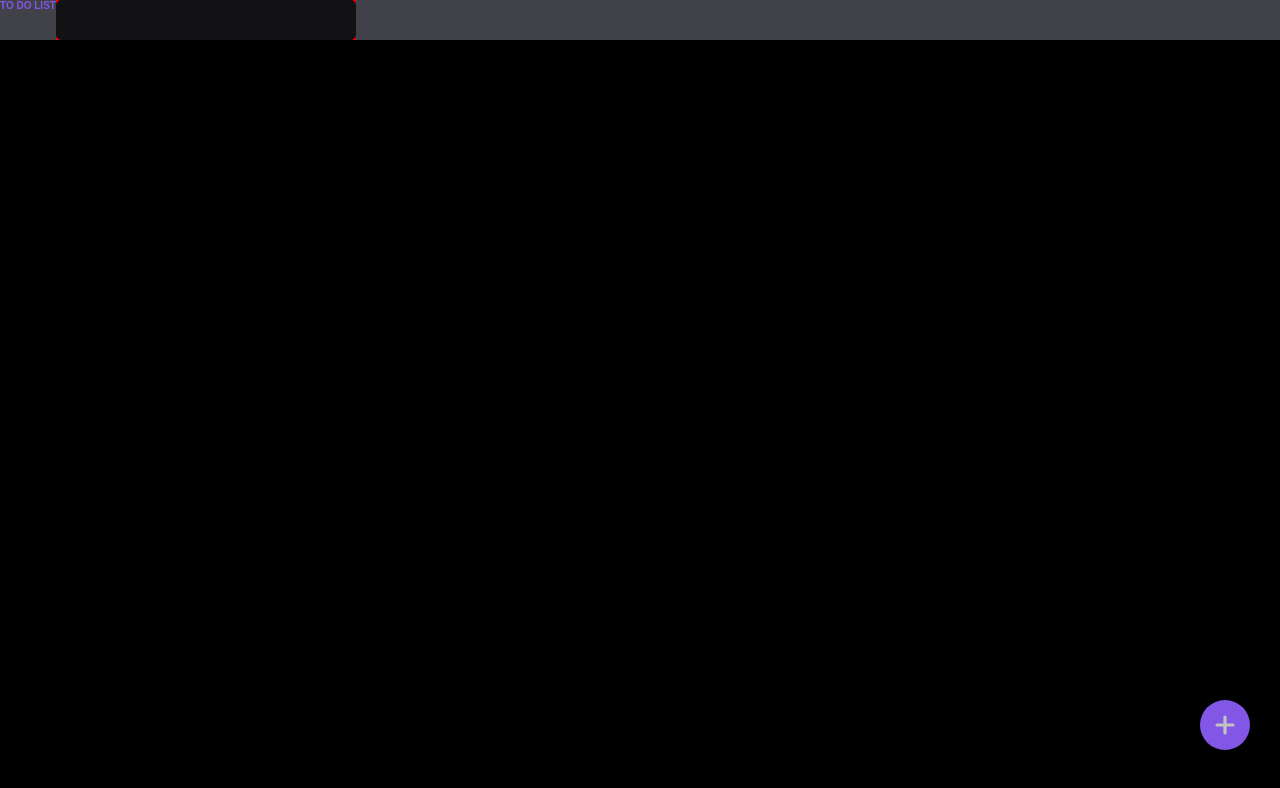
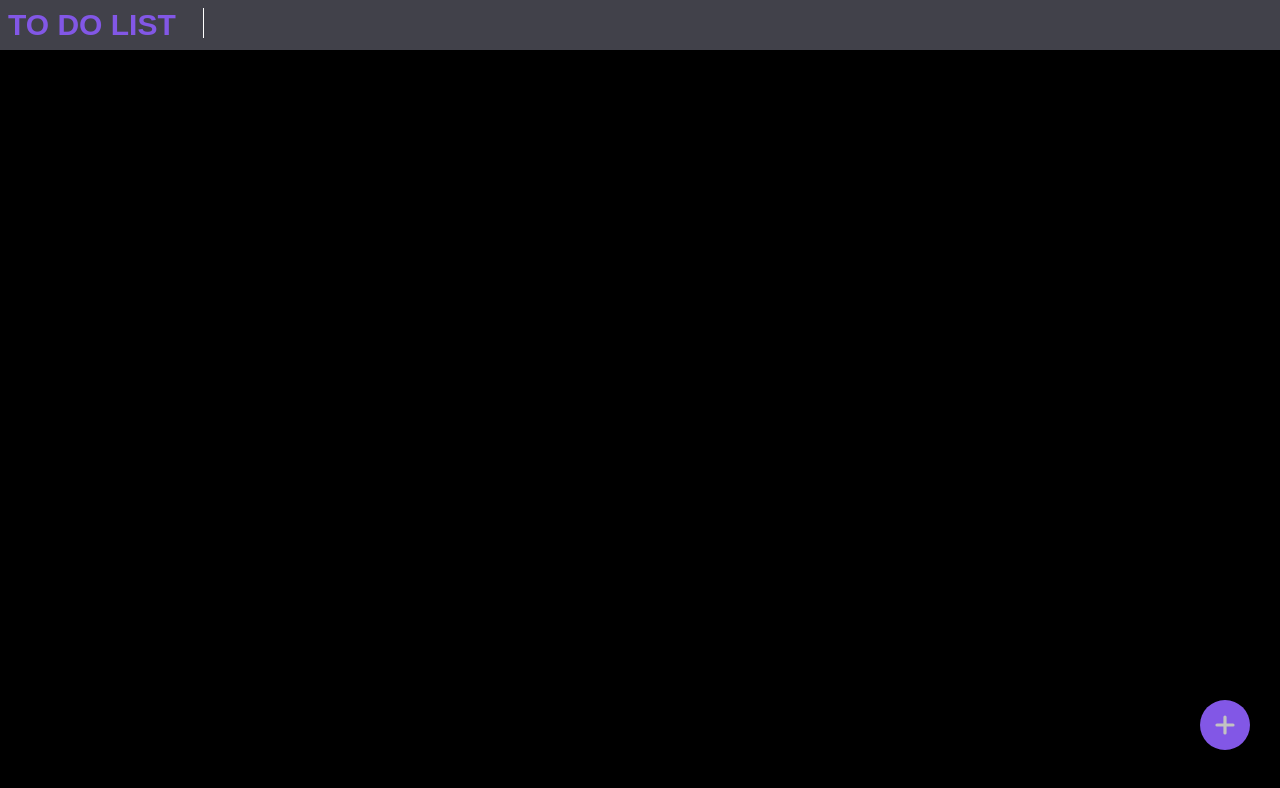
Before and after one commit to kauadeoliveira/crud-ts, a React (Vite) app: page / in a window 1280 px wide. Shown: the top 788 px of the page. Built offline with nearby package versions, Linux system fonts and the light colour scheme.

Commit message:
refactor: change the dark theme

```diff
--- a/src/assets/theme/dark.ts
+++ b/src/assets/theme/dark.ts
@@ -2,7 +2,6 @@ export default {
     title: 'dark',
 
     palette: {
-        colors: {
         primary: {
             light: '#a883ff',
             main: '#8257e6',
@@ -29,7 +28,6 @@ export default {
                 main: '#ffd920',
                 light: '#fff597',
             }
-            }
         },
         text: {
             primary: '#fff',
--- a/src/assets/theme/styled.d.ts
+++ b/src/assets/theme/styled.d.ts
@@ -6,7 +6,6 @@ declare module 'styled-components' {
         title: string;
 
         palette: {
-            colors: {
             primary: {
                 light: string;
                 main: string;
@@ -33,7 +32,6 @@ declare module 'styled-components' {
                     main: string;
                     light:string
                 }
-                }
             },
             text: {
                 primary: string;
--- a/src/components/Button/style.ts
+++ b/src/components/Button/style.ts
@@ -15,9 +15,8 @@ export const MyButton = styled.div<MyButton>`
 
     /* Button State */
     cursor: ${({disabled}) => disabled ? 'not-allowed' : 'pointer'};
-    background-color: ${({ theme, disabled }) => disabled ? theme.palette.colors.background.light : theme.palette.colors.primary.main};
+    background-color: ${({ theme, disabled }) => disabled ? theme.palette.background.light : theme.palette.primary.main};
     color: ${({ theme, disabled }) => disabled ? theme.palette.text.disabled : '#fff'};
-    /* color: ${({ theme }) => theme.palette.colors.background.dark}; */
 
 
 
@@ -64,6 +63,6 @@ export const MyButton = styled.div<MyButton>`
 
 
     &:hover{
-        background-color: ${({ theme, disabled }) => disabled ? 'none' : theme.palette.colors.primary.light};
+        background-color: ${({ theme, disabled }) => disabled ? 'none' : theme.palette.primary.light};
     }
 `
--- a/src/components/Header/index.tsx
+++ b/src/components/Header/index.tsx
@@ -1,13 +1,14 @@
 import Input from "../Input";
-import { HeaderContainer, Logo, SearchBar } from "./style";
+import SearchBar from "../SearchBar";
+import { HeaderContainer, Logo } from "./style";
 
 export default function Header() {
     return(
         <HeaderContainer>
-            <Logo>TO DO LIST</Logo>
-            <SearchBar>
-                <Input type="text"/>
-            </SearchBar>
+            <Logo>
+                <h1>TO DO LIST</h1>
+            </Logo>
+            <SearchBar />
         </HeaderContainer>
     )
 }
--- a/src/components/Header/style.ts
+++ b/src/components/Header/style.ts
@@ -2,16 +2,13 @@ import styled from "styled-components";
 
 export const HeaderContainer = styled.div`
     display: flex;
+    padding: 8px;
     width: 100%;
-    background-color: ${({ theme }) => theme.palette.colors.background.light};
+    background-color: ${({ theme }) => theme.palette.background.light};
+    font-size: 1.5em;
 `
 
 export const Logo = styled.div`
-    color: ${({ theme }) => theme.palette.colors.primary.main};
+    color: ${({ theme }) => theme.palette.primary.main};
     font-weight: bold;
 `
-
-export const SearchBar = styled.div`
-    background-color: red;
-
-`
--- a/src/components/Input/style.ts
+++ b/src/components/Input/style.ts
@@ -16,7 +16,7 @@ export const InputWrapper = styled.div<InputWrapper>`
     gap: 3px;
     .error-message{
         display: ${({ error }) => error ? 'inline-block' : 'none'};
-        color: ${({ theme }) => theme.palette.colors.priorities.high.main};
+        color: ${({ theme }) => theme.palette.priorities.high.main};
         margin-left: 3px;
     }
 
@@ -33,7 +33,7 @@ export const MyInput = styled.input<MyInputProps>`
     outline: none;
     border-radius: ${({ theme }) => theme.dimensions.input.borderRadius};
     padding: ${({ theme }) => theme.dimensions.input.padding};
-    background-color: ${({ theme }) => theme.palette.colors.background.dark};
+    background-color: ${({ theme }) => theme.palette.background.dark};
     color: #fff;
     border: ${({ theme }) => theme.dimensions.input.border};
 
@@ -77,7 +77,7 @@ export const MyInput = styled.input<MyInputProps>`
     }
 
     &:focus{
-        border-color: ${({ theme }) => theme.palette.colors.primary.main};
+        border-color: ${({ theme }) => theme.palette.primary.main};
 
         &[type="date"]::-webkit-calendar-picker-indicator{
             background-image: url(${({ icon }) => icon[1]});
--- a/src/components/Modal/style.ts
+++ b/src/components/Modal/style.ts
@@ -24,14 +24,14 @@ export const ModalContainer = styled.div`
     display: flex;
     justify-content: center;
     flex-wrap: wrap;
-    background-color: ${({ theme }) => theme.palette.colors.background.main};
+    background-color: ${({ theme }) => theme.palette.background.main};
     border-radius: 8px;
 `
 export const ModalHead = styled.div`
     width: 100%;
     display: flex;
     justify-content: space-between;
-    border-bottom: 1px solid ${({ theme }) => theme.palette.colors.background.light};
+    border-bottom: 1px solid ${({ theme }) => theme.palette.background.light};
     padding: 15px;
 
 
@@ -95,39 +95,39 @@ export const ModalPriorityTask = styled.div`
     }
 
     .high{
-        background-color: ${({ theme }) => theme.palette.colors.priorities.high.light};
-        color: ${({ theme }) => theme.palette.colors.priorities.high.dark};
+        background-color: ${({ theme }) => theme.palette.priorities.high.light};
+        color: ${({ theme }) => theme.palette.priorities.high.dark};
         &:hover{
-            background-color: ${({ theme }) => theme.palette.colors.priorities.high.main};
+            background-color: ${({ theme }) => theme.palette.priorities.high.main};
         }
     }
     .middle{
-        background-color: ${({ theme }) => theme.palette.colors.priorities.middle.light};
-        color: ${({ theme }) => theme.palette.colors.priorities.middle.dark};
+        background-color: ${({ theme }) => theme.palette.priorities.middle.light};
+        color: ${({ theme }) => theme.palette.priorities.middle.dark};
         &:hover{
-            background-color: ${({ theme }) => theme.palette.colors.priorities.middle.main};
+            background-color: ${({ theme }) => theme.palette.priorities.middle.main};
         }
     }
     .low{
-        background-color: ${({ theme }) => theme.palette.colors.priorities.low.light};
-        color: ${({ theme }) => theme.palette.colors.priorities.low.dark};
+        background-color: ${({ theme }) => theme.palette.priorities.low.light};
+        color: ${({ theme }) => theme.palette.priorities.low.dark};
         &:hover{
-            background-color: ${({ theme }) => theme.palette.colors.priorities.low.main};
+            background-color: ${({ theme }) => theme.palette.priorities.low.main};
         }
     }
 
 
     /* Checked Priority */
     #high:checked ~ .high{
-        background-color: ${({ theme }) => theme.palette.colors.priorities.high.main};
+        background-color: ${({ theme }) => theme.palette.priorities.high.main};
     }
 
     #middle:checked ~ .middle{
-        background-color: ${({ theme }) => theme.palette.colors.priorities.middle.main};
+        background-color: ${({ theme }) => theme.palette.priorities.middle.main};
     }
 
     #low:checked ~ .low{
-        background-color: ${({ theme }) => theme.palette.colors.priorities.low.main};
+        background-color: ${({ theme }) => theme.palette.priorities.low.main};
     }
 
 `
--- a/src/components/NewTaskButton/style.ts
+++ b/src/components/NewTaskButton/style.ts
@@ -5,7 +5,7 @@ interface FloatingButtonStyleProps {
     icon?: string
 }
 export const FloatingButton = styled.div<FloatingButtonStyleProps>`
-    background-color: ${({ theme }) => theme.palette.colors.primary.main};
+    background-color: ${({ theme }) => theme.palette.primary.main};
     background-image: url(${({ icon }) => icon});
     background-repeat: no-repeat;
     background-position: center;
@@ -22,6 +22,6 @@ export const FloatingButton = styled.div<FloatingButtonStyleProps>`
     transition: all 0.3s 0s ease;
 
     &:hover{
-        background-color: ${({ theme }) => theme.palette.colors.primary.light};
+        background-color: ${({ theme }) => theme.palette.primary.light};
     }
 `
--- /dev/null
+++ b/src/components/SearchBar/index.tsx
@@ -0,0 +1,10 @@
+import { SearchContainer, SearchIcon, SearchInput } from "./style";
+
+export default function SearchBar() {
+    return(
+        <SearchContainer>
+            <SearchIcon />
+            <SearchInput type="search" />
+        </SearchContainer>
+    )
+}
--- /dev/null
+++ b/src/components/SearchBar/style.ts
@@ -0,0 +1,23 @@
+import styled from "styled-components";
+
+export const SearchContainer = styled.div`
+    width: 300px;
+    height: 30px;
+    /* background-color: ${({ theme }) => theme}; */
+    display: flex;
+`
+
+export const SearchIcon = styled.div`
+    height: 30px;
+    width: 30px;
+    border-right: 1px solid white;
+    padding: ${({ theme }) => theme.dimensions.input.padding};
+
+`
+
+export const SearchInput = styled.input`
+    width: 100%;
+    outline: none;
+    border: none;
+    background-color: transparent;
+`
--- a/src/components/Task/style.ts
+++ b/src/components/Task/style.ts
@@ -66,7 +66,7 @@ export const CheckTask = styled.div<CheckTaskStyleProps>`
     width: 20px;
     height: 20px;
     border-radius: 5px;
-    background-color: ${({ check, theme }) => check ? theme.palette.colors.primary.main : '#fff'};
+    background-color: ${({ check, theme }) => check ? theme.palette.primary.main : '#fff'};
     background-image: url(${({ icons }) => icons[0]});
     background-repeat: no-repeat;
     background-position: center;
@@ -113,13 +113,13 @@ export const TaskIconButton = styled.div<TaskButton>`
 `
 
 export const TaskButton = styled.div`
-    background-color: ${({ theme }) => theme.palette.colors.primary.main};
+    background-color: ${({ theme }) => theme.palette.primary.main};
     padding: 5px;
     border-radius: 5px;
     cursor: pointer;
 
     &:hover{
-        background-color: ${({ theme }) => theme.palette.colors.primary.light};
+        background-color: ${({ theme }) => theme.palette.primary.light};
     }
 `
 
@@ -143,7 +143,7 @@ export const EditModeInputs = styled.div`
 `
 
 export const SelectPriority = styled.select`
-    background-color: ${({ theme }) => theme.palette.colors.background.dark};
+    background-color: ${({ theme }) => theme.palette.background.dark};
     color: #fff;
     border: none;
     padding: 5px;
```
Lines whose indentation alone changed are shown as unchanged.
